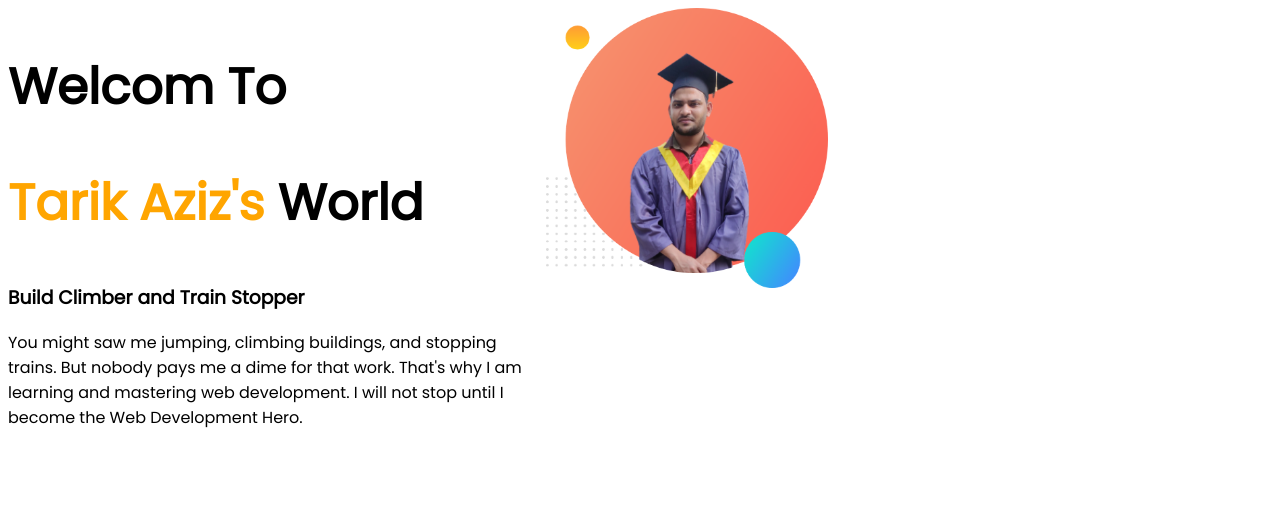
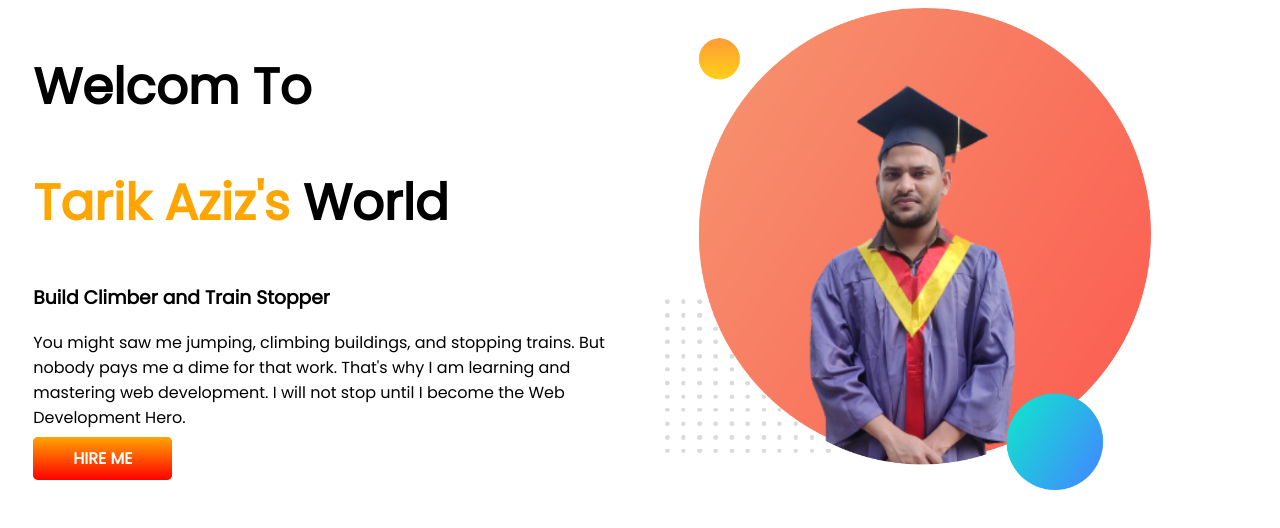
Before and after one commit to tarikaziz0933/developer-portfolio, a plain HTML site: page index.html in a window 1280 px wide. Drawn offline with Linux system fonts and the light colour scheme.

Commit message:
welcome part

```diff
--- a/index.html
+++ b/index.html
@@ -13,14 +13,17 @@
 </head>
 
 <body>
-    <section class="half-width">
-        <div>
+    <section>
+        <div class="half-width">
             <h1>Welcom To</h1>
             <h1><span class="orange-color">Tarik Aziz's</span> World</h1>
             <h3>Build Climber and Train Stopper</h3>
             <p>You might saw me jumping, climbing buildings, and stopping trains. But nobody pays me a dime for that
                 work. That's why I am learning and mastering web development. I will not stop until I become the Web
                 Development Hero.</p>
+            <a class="link-button" target="_blank"
+                href="https://www.google.com/search?gs_ssp=eJzj4tLP1TfIyK1MKy5TYDRgdGDw4khLTE5Nys_PBgBmYAfL&q=facebook&rlz=1C1GCEU_enBD937BD937&oq=fa&aqs=chrome.1.69i60j46i39i199i291j69i57j0i131i433j0i131i433i512l2j69i60l2.2399j0j7&sourceid=chrome&ie=UTF-8">HIRE
+                ME</a>
         </div>
 
         <div class="half-width">
--- a/style.css
+++ b/style.css
@@ -16,8 +16,19 @@ section {
 
 .half-width {
     width: 50%;
+    padding-left: 2%;
 }
 
 .half-width img {
-    width: 300%;
+    width: 80%;
 }
+
+.link-button {
+    text-decoration: none;
+    color: white;
+    font-weight: 700;
+    background-image: linear-gradient(orange, red);
+    background-color: orange;
+    padding: 10px 40px;
+    border-radius: 5px;
+}
```
